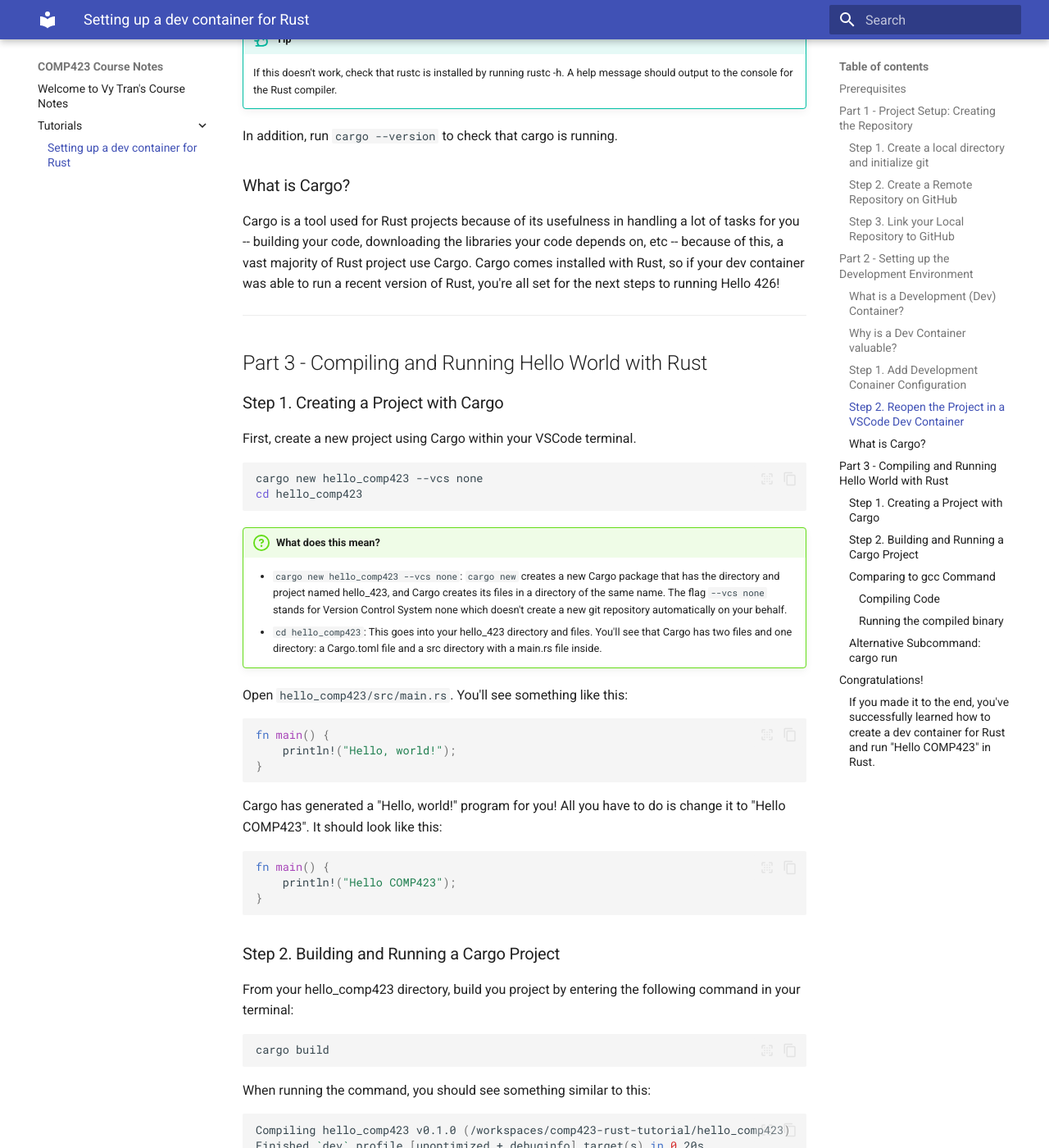
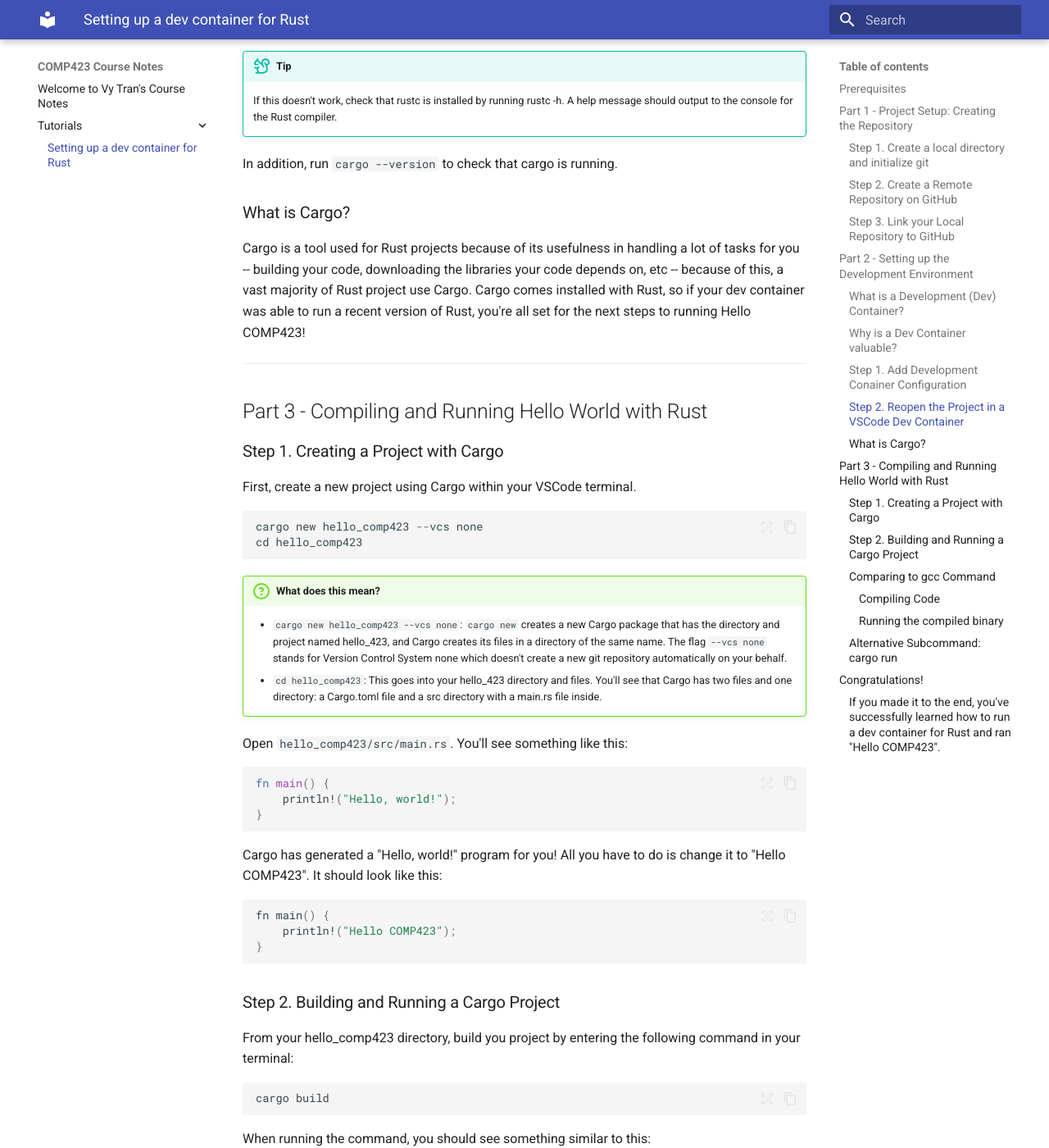
Before and after one commit to svytran/comp423-course-notes, an MkDocs documentation site: the page built from docs/tutorials/rust-setup.md, in a window 1280 px wide and 1400 px high, scrolled down 4410 px. Shown: the whole window at 82% size. Built offline with MkDocs 1.6.1 and Material for MkDocs 9.7.7, drawn with Linux system fonts in a browser that asks for light colours; some of the changed text lies outside the part shown.

Commit message:
Fix merge issues.

````diff
--- a/docs/tutorials/rust-setup.md
+++ b/docs/tutorials/rust-setup.md
@@ -120,13 +121,13 @@
 In addition, run ```cargo --version``` to check that cargo is running.
 
 ### What is Cargo?
-Cargo is a tool used for Rust projects because of its usefulness in handling a lot of tasks for you -- building your code, downloading the libraries your code depends on, etc -- because of this, a vast majority of Rust project use Cargo. Cargo comes installed with Rust, so if your dev container was able to run a recent version of Rust, you're all set for the next steps to running Hello 426!
+Cargo is a tool used for Rust projects because of its usefulness in handling a lot of tasks for you -- building your code, downloading the libraries your code depends on, etc -- because of this, a vast majority of Rust project use Cargo. Cargo comes installed with Rust, so if your dev container was able to run a recent version of Rust, you're all set for the next steps to running Hello COMP423!
 
 ---
 ## Part 3 - Compiling and Running Hello World with Rust
 ### Step 1. Creating a Project with Cargo
 First, create a new project using Cargo within your VSCode terminal.
-``` bash
+``` py
 cargo new hello_comp423 --vcs none
 cd hello_comp423
 ```
@@ -142,7 +143,7 @@
 }
 ```
 Cargo has generated a "Hello, world!" program for you! All you have to do is change it to "Hello COMP423". It should look like this:
-``` rust
+``` py
 fn main() {
     println!("Hello COMP423");
 }
@@ -153,9 +154,9 @@
 cargo build
 ```
 When running the command, you should see something similar to this:
-``` bash
-Compiling hello_comp423 v0.1.0 (/workspaces/comp423-rust-tutorial/hello_comp423)
-Finished `dev` profile [unoptimized + debuginfo] target(s) in 0.20s
+```
+   Compiling hello_comp423 v0.1.0 (/workspaces/comp423-rust-tutorial/hello_comp423)
+    Finished `dev` profile [unoptimized + debuginfo] target(s) in 0.20s
 ```
 This command creates an executable file in target/debug/hello_comp423 instead of your current directory. Since the default build is a debug build, Cargo puts the binary in a directory named debug. You can run the executable with the command
 ```
@@ -188,4 +189,4 @@
     * ```cargo run``` combines the function of cargo build and running the compiled binary. It'll compile the project if needed and then immediately run the resulting executable. You'll want to use this if you want to test or debug your program and see its output quickly.
 
 ## Congratulations!
-### If you made it to the end, you've successfully learned how to create a dev container for Rust and run "Hello COMP423" in Rust.
+### If you made it to the end, you've successfully learned how to run a dev container for Rust and ran "Hello COMP423".
````
Also changed, not shown: other parts of docs/tutorials/rust-setup.md (+4 -3 lines).
